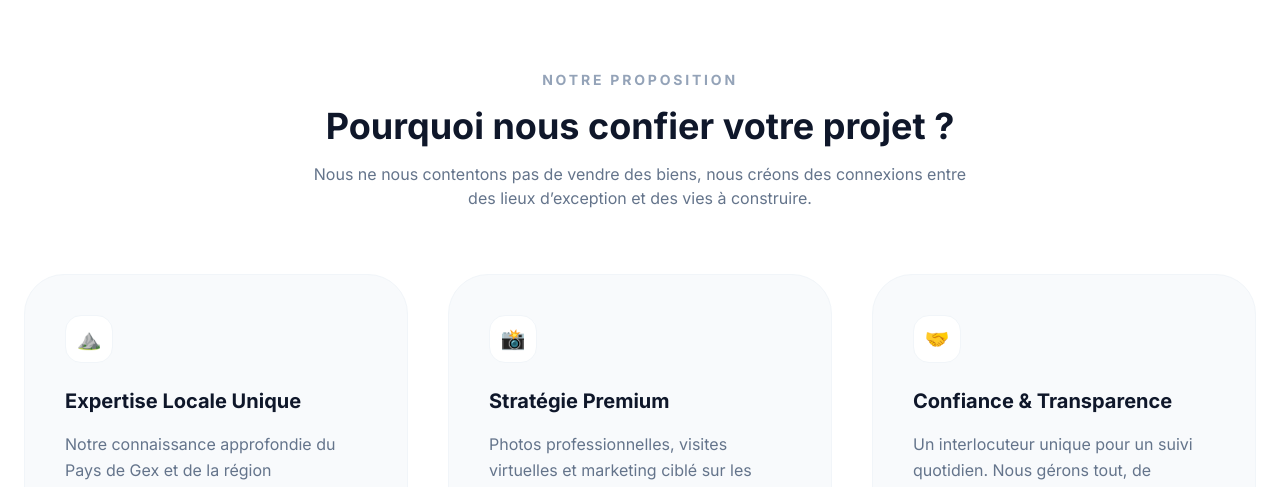
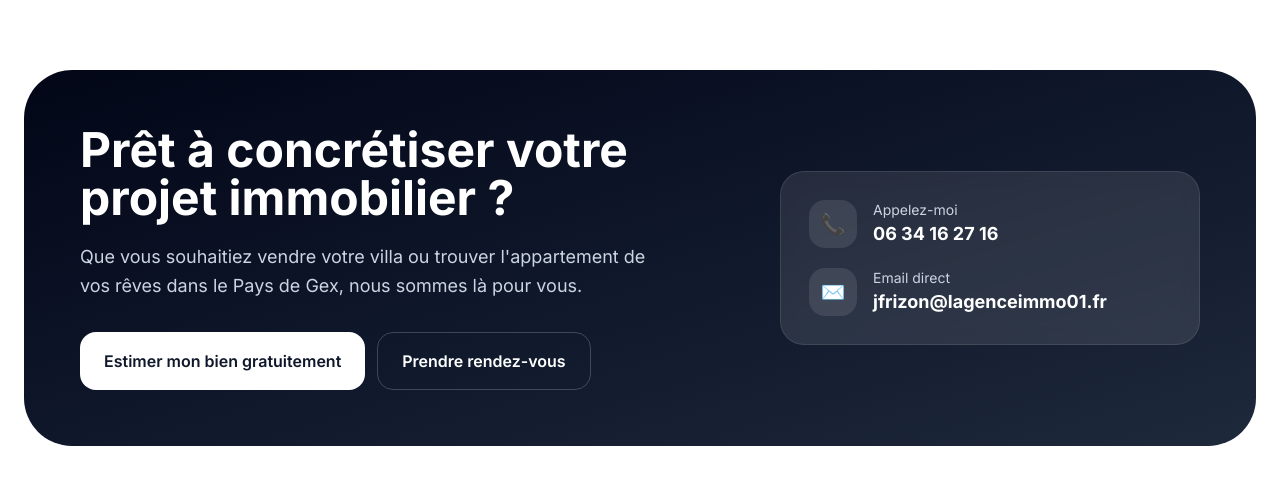
Before and after one commit to agentpro2307-cmd/johnfrizonlagenceimmo, a React (Vite) app: page / in a window 1280 px wide. Shown: the part 946-1433 px from the top of the page. Built offline with nearby package versions, Linux system fonts and the light colour scheme.

Commit message:
Update App.tsx

```diff
--- a/App.tsx
+++ b/App.tsx
@@ -22,8 +22,14 @@ const App: React.FC = () => {
       <main>
         <Hero
           onFindHome={() => openForm('qualifying')}
-          onEstimate={() => openForm('qualifying')}
+          onEstimate={() => openForm('estimation')}
+
         />
+
+        <CTA
+  onEstimate={() => openForm('estimation')}
+  onAppointment={() => openForm('short')}
+/>
 
         <Features />
 
```
